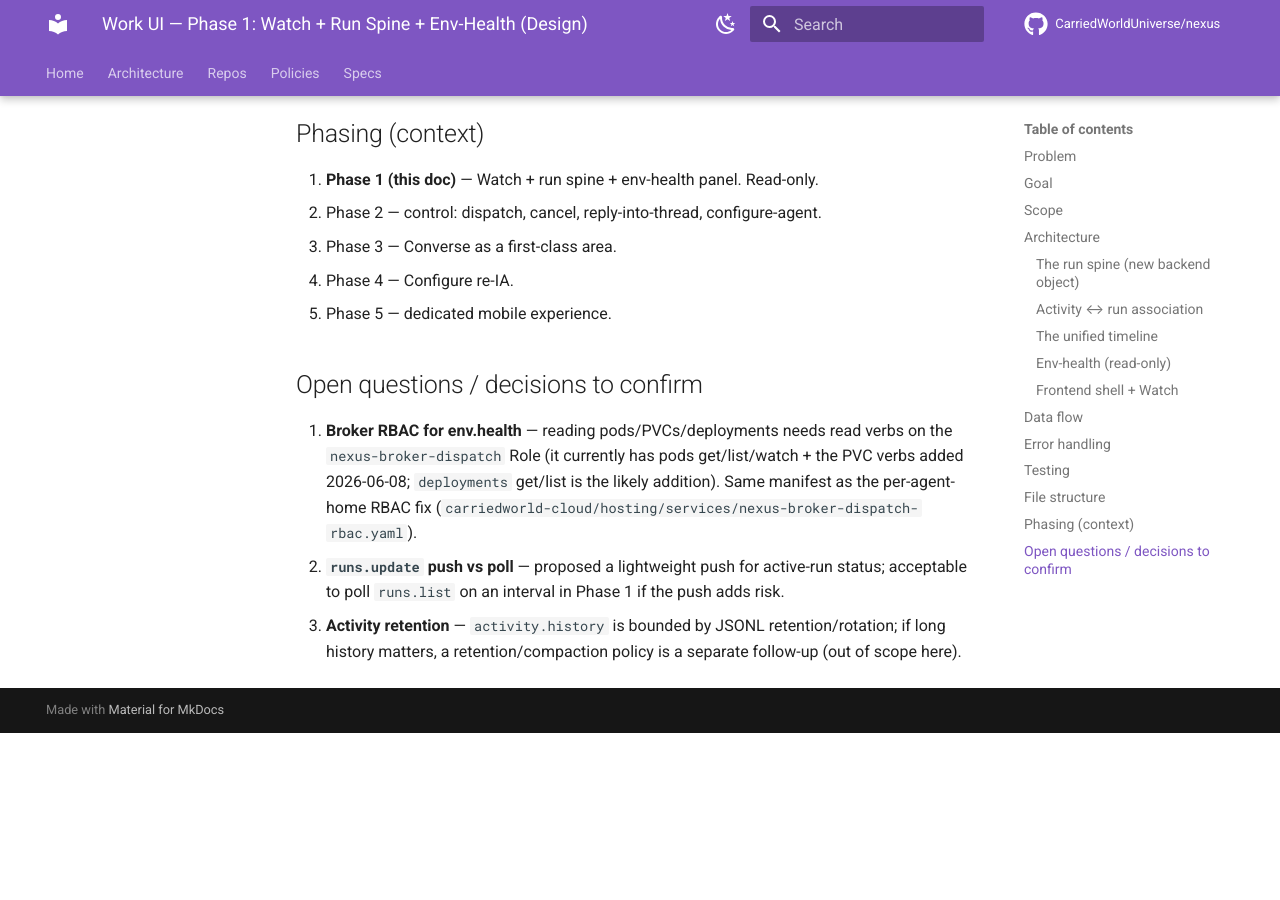
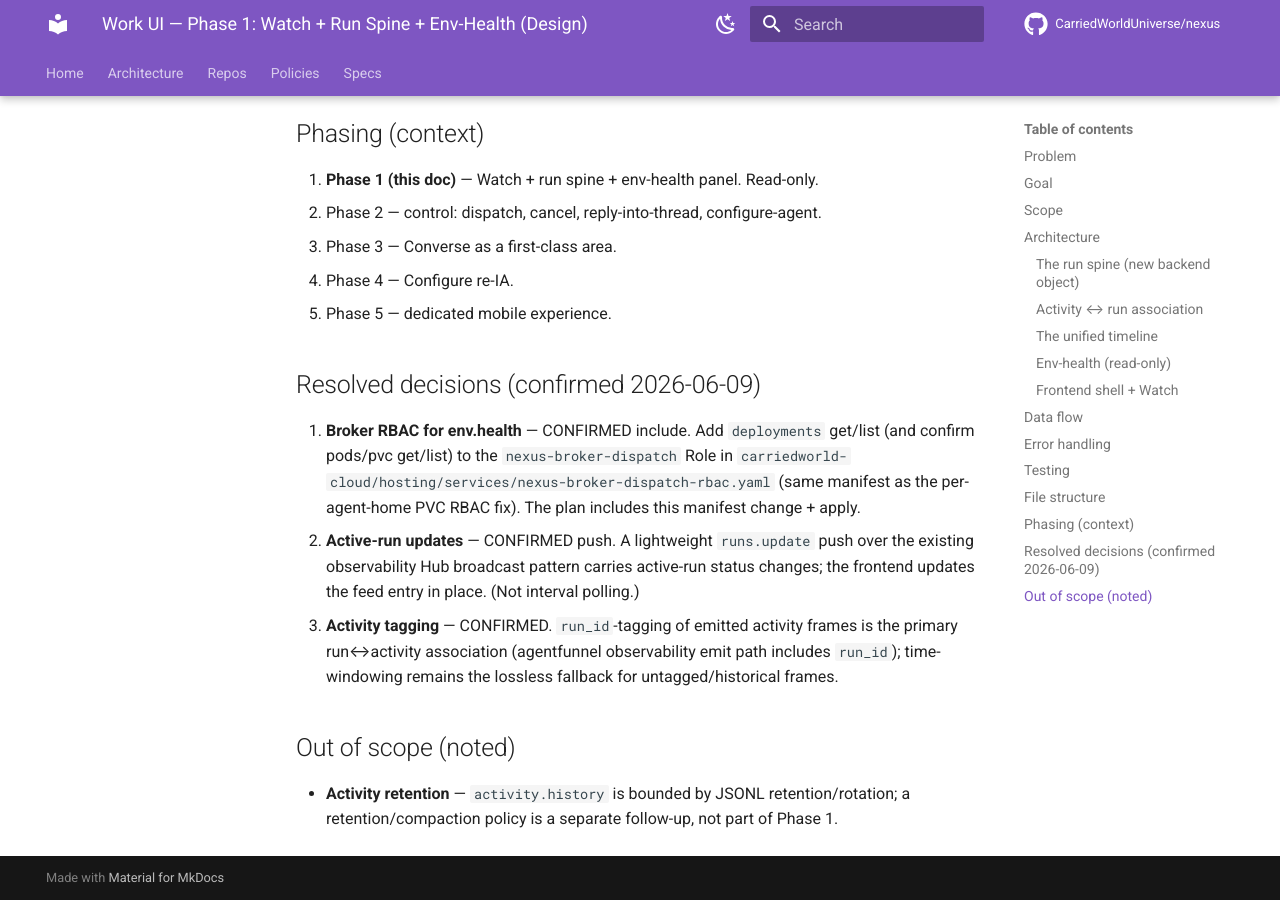
Before and after one commit to CarriedWorldUniverse/nexus, an MkDocs documentation site: the page built from docs/2026-06-09-work-ui-phase1-watch-design.md, in a window 1280 px wide and 900 px high, scrolled down 5009 px. Built offline with MkDocs 1.6.1 and Material for MkDocs 9.7.7, drawn with Linux system fonts in a browser that asks for light colours; comment, search, counter and statistics services are not loaded; before the commit the page ends 5742 px from its top, so only the background shows below that.

Commit message:
docs: lock Phase 1 decisions (RBAC include, runs.update push, run_id tagging)
Co-Authored-By: Claude Opus 4.8 <noreply@anthropic.com>

```diff
--- a/docs/2026-06-09-work-ui-phase1-watch-design.md
+++ b/docs/2026-06-09-work-ui-phase1-watch-design.md
@@ -163,8 +163,12 @@ Evolve the existing Preact + htm SPA (`nexus/broker/static/dashboard/`, served v
 4. Phase 4 — Configure re-IA.
 5. Phase 5 — dedicated mobile experience.
 
-## Open questions / decisions to confirm
+## Resolved decisions (confirmed 2026-06-09)
 
-1. **Broker RBAC for env.health** — reading pods/PVCs/deployments needs read verbs on the `nexus-broker-dispatch` Role (it currently has pods get/list/watch + the PVC verbs added 2026-06-08; `deployments` get/list is the likely addition). Same manifest as the per-agent-home RBAC fix (`carriedworld-cloud/hosting/services/nexus-broker-dispatch-rbac.yaml`).
-2. **`runs.update` push vs poll** — proposed a lightweight push for active-run status; acceptable to poll `runs.list` on an interval in Phase 1 if the push adds risk.
-3. **Activity retention** — `activity.history` is bounded by JSONL retention/rotation; if long history matters, a retention/compaction policy is a separate follow-up (out of scope here).
+1. **Broker RBAC for env.health** — CONFIRMED include. Add `deployments` get/list (and confirm pods/pvc get/list) to the `nexus-broker-dispatch` Role in `carriedworld-cloud/hosting/services/nexus-broker-dispatch-rbac.yaml` (same manifest as the per-agent-home PVC RBAC fix). The plan includes this manifest change + apply.
+2. **Active-run updates** — CONFIRMED push. A lightweight `runs.update` push over the existing observability Hub broadcast pattern carries active-run status changes; the frontend updates the feed entry in place. (Not interval polling.)
+3. **Activity tagging** — CONFIRMED. `run_id`-tagging of emitted activity frames is the primary run↔activity association (agentfunnel observability emit path includes `run_id`); time-windowing remains the lossless fallback for untagged/historical frames.
+
+## Out of scope (noted)
+
+- **Activity retention** — `activity.history` is bounded by JSONL retention/rotation; a retention/compaction policy is a separate follow-up, not part of Phase 1.
```
